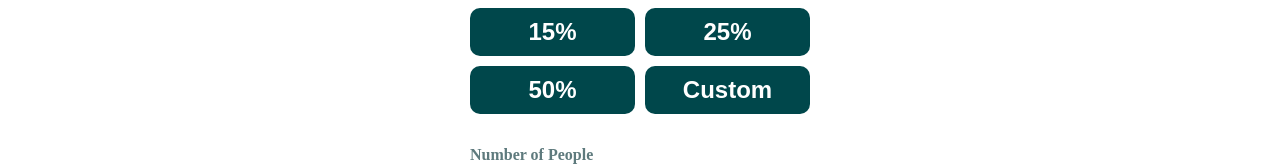
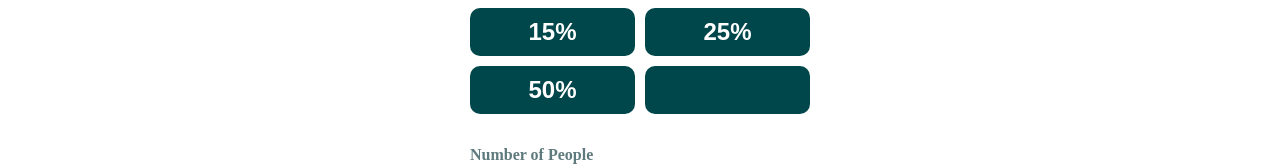
Before and after one commit to CESAR-JARAMILLO/React-Tip-Calculator, a React (Create React App) app: page / in a window 1280 px wide. Shown: the part 360-526 px from the top of the page. Built offline with nearby package versions, Linux system fonts and the light colour scheme.

Commit message:
added button value state

```diff
--- /dev/null
+++ b/src/components/Button/Button.js
@@ -0,0 +1,9 @@
+// import { useState } from 'react'
+
+function Button(props) {
+  return (
+    <button onClick={props.handleClick}>{props.children}</button>
+  )
+}
+
+export default Button
--- a/src/components/Card/Card.css
+++ b/src/components/Card/Card.css
@@ -64,7 +64,7 @@ img {
   margin-top: 10px;
 }
 
-.buttons-container button {
+.buttons-container Button {
   width: 100%;
   height: 48px;
   background: #00474b;
--- a/src/components/Card/Card.js
+++ b/src/components/Card/Card.js
@@ -1,10 +1,18 @@
-import React from 'react'
+import {useState} from 'react'
+import Output from '../Output/Output'
+import Button from '../Button/Button'
 import './Card.css'
-import Output from '../Output/Output'
 import dollar from '../../images/icon-dollar.svg'
 import person from '../../images/icon-person.svg'
 
 function Card() {
+
+  const [selectedValue, setSelectedValue] = useState(null)
+
+  const handleClick = (value) => {
+    setSelectedValue(value)
+  }
+
   return (
     <main className='main-card'>
       <div className='input-card'>
@@ -17,12 +25,12 @@ function Card() {
         <div className='tip-container'>
           <p>Select Tip %</p>
           <div className='buttons-container'>
-            <button>5%</button>
-            <button>10%</button>
-            <button>15%</button>
-            <button>25%</button>
-            <button>50%</button>
-            <button>Custom</button>
+            <Button value={5} handleClick={() => handleClick(5)}>5%</Button>
+            <Button value={5} handleClick={() => handleClick(10)}>10%</Button>
+            <Button value={5} handleClick={() => handleClick(15)}>15%</Button>
+            <Button value={5} handleClick={() => handleClick(25)}>25%</Button>
+            <Button value={5} handleClick={() => handleClick(50)}>50%</Button>
+            <Button>{selectedValue}</Button>
           </div>
         </div>
 
```
